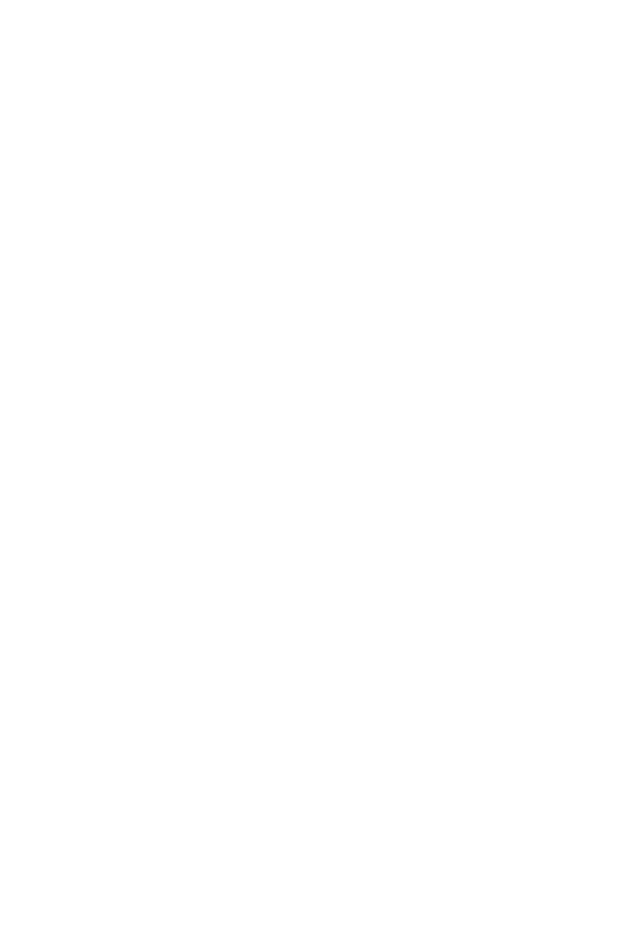
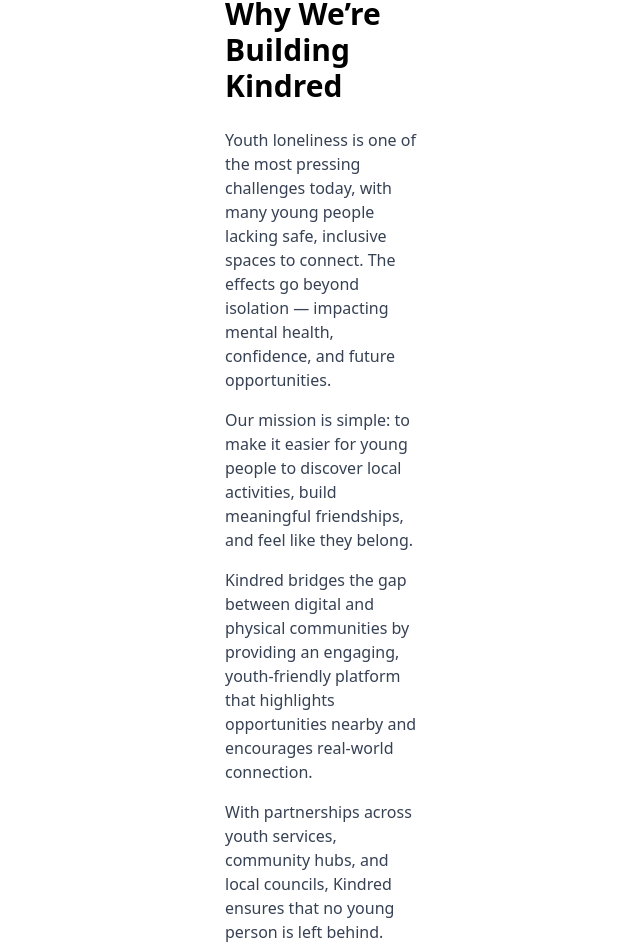
Before and after one commit to elenipage/kindred-landing-page, a React (Vite) app: page / in a window 1280 px wide. Shown: the part 1392-2344 px from the top of the page, without its empty margins (199-839 px from the left). Before the commit the page ends 1348 px from the top, so only its background shows below. Built offline with nearby package versions, Linux system fonts and the light colour scheme.

Commit message:
Create the initial mission component

```diff
--- a/package.json
+++ b/package.json
@@ -11,6 +11,7 @@
   },
   "dependencies": {
     "@tailwindcss/vite": "^4.1.11",
+    "framer-motion": "^12.23.12",
     "react": "^19.1.0",
     "react-dom": "^19.1.0"
   },
--- a/src/App.jsx
+++ b/src/App.jsx
@@ -1,4 +1,5 @@
 import Hero from './components/Hero'
+import OurMission from './components/OurMission'
 import WhatItDoes from './components/WhatItDoes'
 
 function App() {
@@ -7,6 +8,7 @@
     <>
       <Hero/>
       <WhatItDoes/>
+      <OurMission/>
     </>
   )
 }
--- /dev/null
+++ b/src/components/OurMission.jsx
@@ -0,0 +1,56 @@
+import { motion } from "framer-motion";
+
+export default function OurMission () {
+return (
+    <section className="py-10 mx-100 bg-white">
+      <div className="max-w-7xl mx-auto grid md:grid-cols-2 gap-12 items-center px-6">
+        <div>
+          <h2 className="text-3xl font-bold mb-6">Why We’re Building Kindred</h2>
+
+          <p className="text-gray-700 mb-4">
+            Youth loneliness is one of the most pressing challenges today, with many young people lacking safe,
+            inclusive spaces to connect. The effects go beyond isolation — impacting mental health, confidence,
+            and future opportunities.
+          </p>
+
+          <p className="text-gray-700 mb-4">
+            Our mission is simple: to make it easier for young people to discover local activities, build
+            meaningful friendships, and feel like they belong.
+          </p>
+
+          <p className="text-gray-700 mb-4">
+            Kindred bridges the gap between digital and physical communities by providing an engaging,
+            youth-friendly platform that highlights opportunities nearby and encourages real-world connection.
+          </p>
+
+          <p className="text-gray-700">
+            With partnerships across youth services, community hubs, and local councils, Kindred ensures that
+            no young person is left behind.
+          </p>
+        </div>
+        <div className="relative flex justify-center md:justify-end">
+          <motion.div
+            className="w-40 md:w-48 shadow-xl rounded-2xl overflow-hidden absolute top-0 left-0"
+            initial={{ y: -20, rotate: -10 }}
+            animate={{ y: 0 }}
+          >
+          </motion.div>
+
+          <motion.div
+            className="w-40 md:w-48 shadow-xl rounded-2xl overflow-hidden relative z-10"
+            initial={{ y: 20 }}
+            animate={{ y: 0 }}
+          >
+          </motion.div>
+
+          <motion.div
+            className="w-40 md:w-48 shadow-xl rounded-2xl overflow-hidden absolute top-0 right-0"
+            initial={{ y: -20, rotate: 10 }}
+            animate={{ y: 0 }}
+          >
+          </motion.div>
+        </div>
+      </div>
+    </section>
+  );
+}
```
Also changed, not shown: 1 other file (tests, documents, lock files or other folders).
